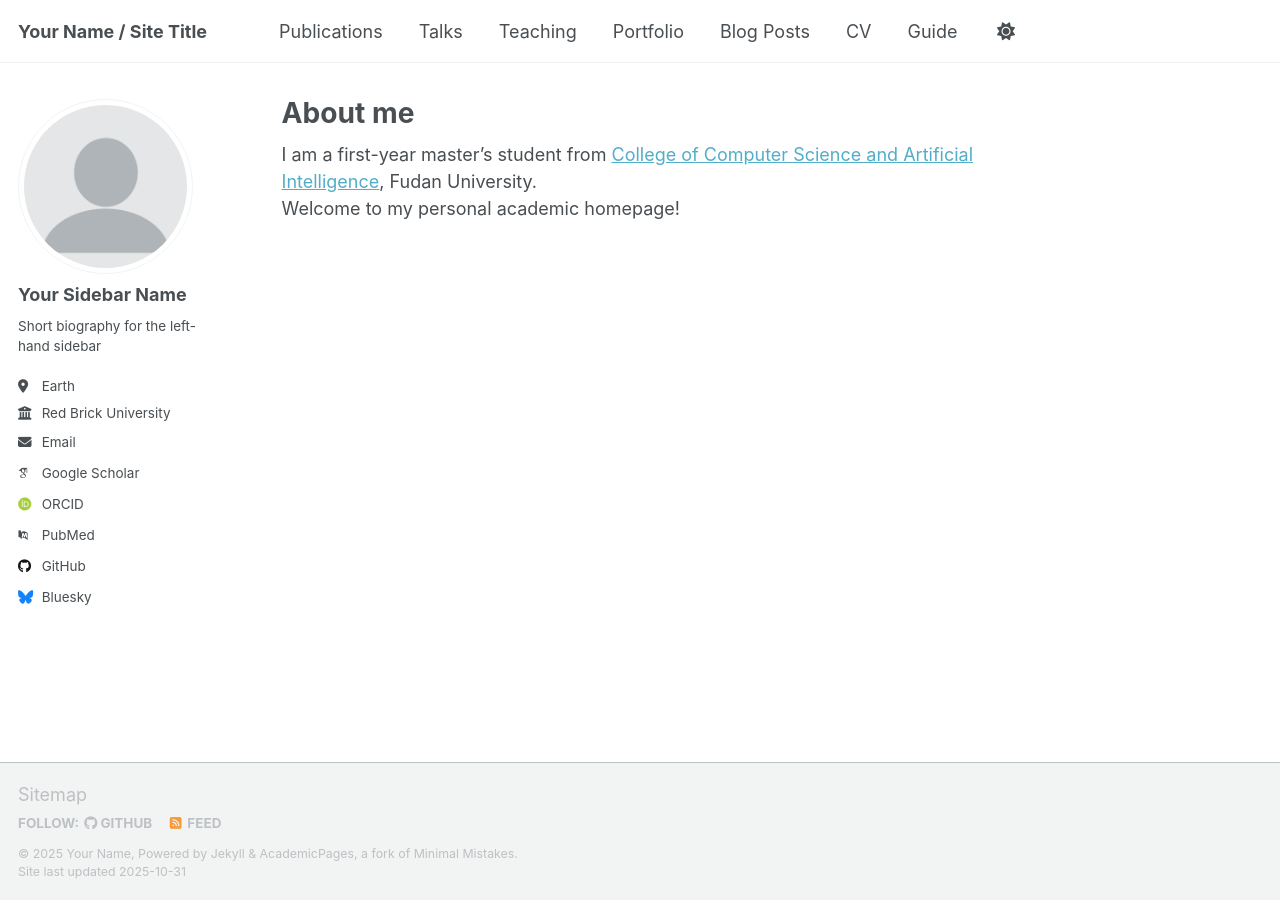
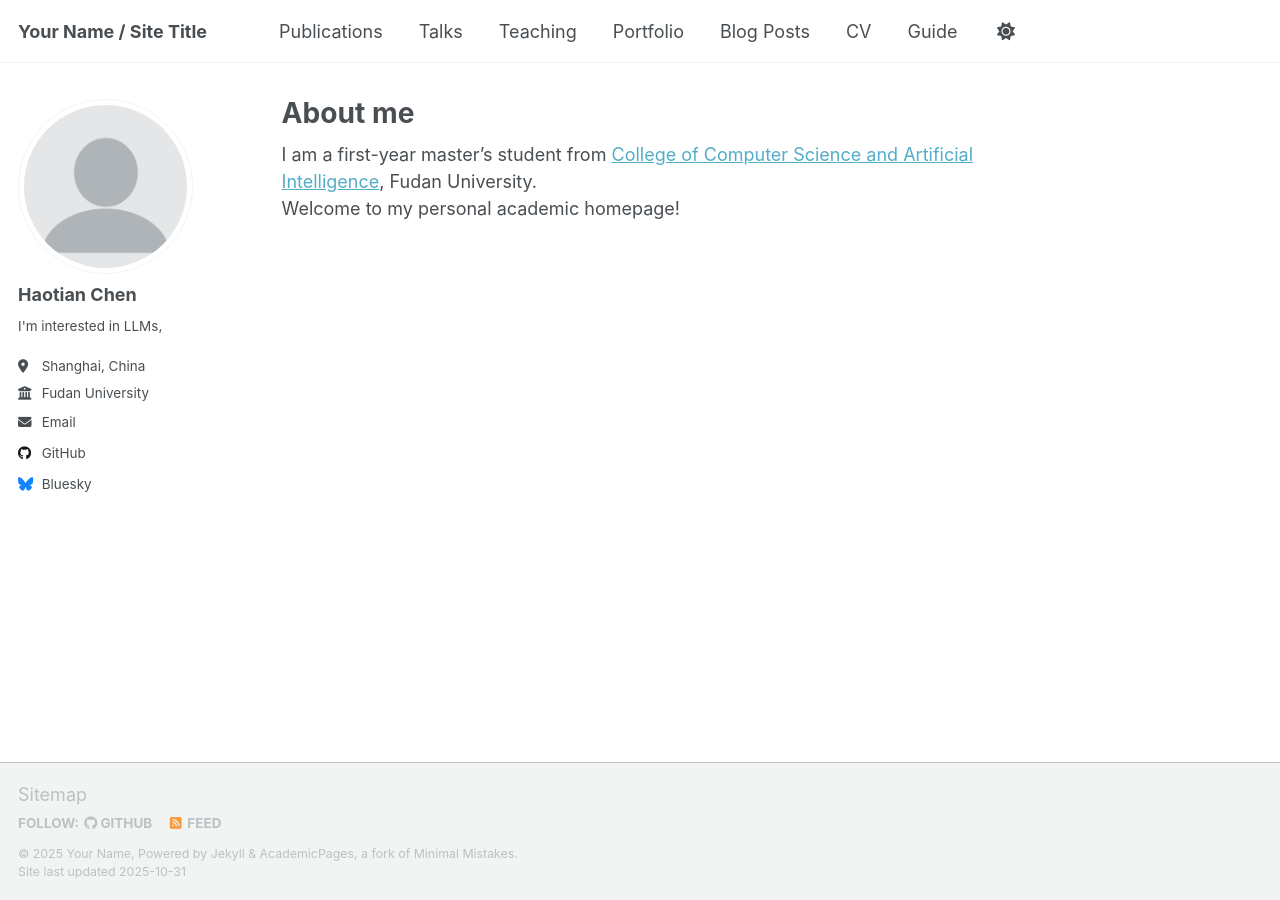
Before and after one commit to hardbrah/hardbrah.github.io, a Jekyll site: the page built from _pages/about.md, in a window 1280 px wide. Built offline with Jekyll 4.4.1, drawn with Linux system fonts in a browser that asks for light colours; some web fonts are replaced; a script that is not in the unit is left out.

Commit message:
Update _config.yml

```diff
--- a/_config.yml
+++ b/_config.yml
@@ -24,23 +24,23 @@ repository               : "academicpages/academicpages.github.io"
 author:
   # Biographic information
   avatar           : "profile.png"
-  name             : "Your Sidebar Name"
+  name             : "Haotian Chen"
   pronouns         : # example: "she/her"
-  bio              : "Short biography for the left-hand sidebar"
-  location         : "Earth"
-  employer         : "Red Brick University"
+  bio              : "I'm interested in LLMs,"
+  location         : "Shanghai, China"
+  employer         : "Fudan University"
   uri              : # URL
-  email            : "none@example.org"
+  email            : "25213050111@m.fudan.edu.cn"
 
   # Academic websites
   academia         : # URL
   arxiv            : # URL - Update with the correct link to your profile
-  googlescholar    : "https://scholar.google.com/citations?user=PS_CX0AAAAAJ"
+  # googlescholar    : "https://scholar.google.com/citations?user=PS_CX0AAAAAJ"
   inspire-hep      : # URL
   impactstory      : # URL
-  orcid            : "https://orcid.org/yourorcidurl"
+  # orcid            : "https://orcid.org/yourorcidurl"
   semantic         : # URL
-  pubmed           : "https://www.ncbi.nlm.nih.gov/pubmed/?term=john+snow"
+  # pubmed           : "https://www.ncbi.nlm.nih.gov/pubmed/?term=john+snow"
   researchgate     : # URL
   scopus           : # URL
 
```
